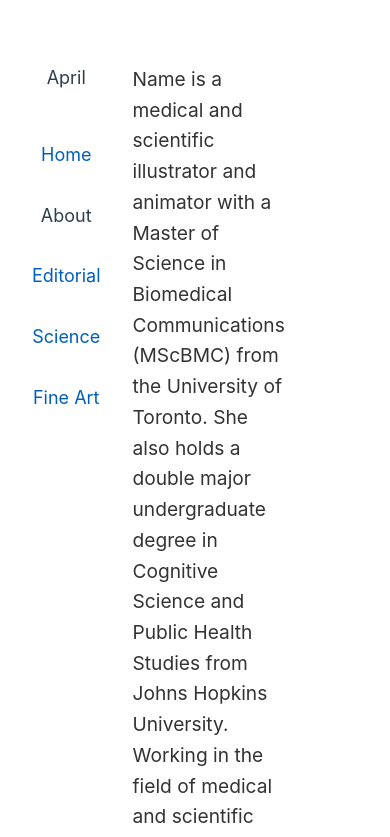
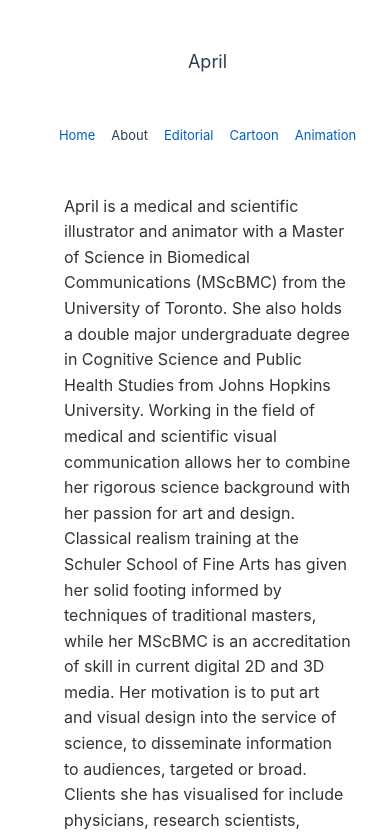
Before and after one commit to klthree/artist-site, a Vue app: page /about in a window 390 px wide. Shown: the top 837 px of the page. Built offline with nearby package versions, Linux system fonts and the light colour scheme; the HTML template or start-up script is replaced by a standard one.

Commit message:
Update menu handling with media queries. Adjust routing for different categories.

```diff
--- a/src/App.vue
+++ b/src/App.vue
@@ -7,11 +7,13 @@ import { RouterLink } from 'vue-router'
     <header>
       <nav>
         <h1>April</h1>
-        <RouterLink to="/home">Home</RouterLink>
-        <RouterLink to="/about">About</RouterLink>
-        <RouterLink to="/editorial">Editorial</RouterLink>
-        <RouterLink to="/science">Science</RouterLink>
-        <RouterLink to="/fineart">Fine Art</RouterLink>
+        <div class="links">
+          <RouterLink to="/home">Home</RouterLink>
+          <RouterLink to="/about">About</RouterLink>
+          <RouterLink to="/editorial">Editorial</RouterLink>
+          <RouterLink to="/cartoon">Cartoon</RouterLink>
+          <RouterLink to="/animation">Animation</RouterLink>
+        </div>
       </nav>
     </header>
     <RouterView />
@@ -24,13 +26,20 @@ import { RouterLink } from 'vue-router'
   width: 100vw;
   max-width: 90vw;
   min-height: 100vh;
-  padding-right: calc(var(--section-gap) / 2);
 }
 
 header {
   flex: 1 1 0;
   background: #ffffff;
   z-index: 1;
+}
+
+.links {
+  display: flex;
+  flex-direction: column;
+  align-items: center;
+  justify-content: center;
+  gap: 1rem;
 }
 
 h1 {
@@ -62,37 +71,46 @@ nav a {
   display: inline-block;
   padding: 1rem 0;
   font-size: large;
-  /* border-left: 1px solid var(--color-border); */
 }
 
 nav a:first-of-type {
   border: 0;
 }
 
-/* @media (min-width: 1024px) {
+@media (max-width: 600px) {
   header {
-    display: flex;
-    place-items: center;
-    padding-right: calc(var(--section-gap) / 2);
+  flex: 1 1 0;
+  background: #ffffff;
+  z-index: 1;
   }
 
-  .logo {
-    margin: 0 2rem 0 0;
+  .main-flex {
+    flex-direction: column;
+    align-items: center;
+    justify-content: center;
   }
 
-  header .wrapper {
-    display: flex;
-    place-items: flex-start;
-    flex-wrap: wrap;
+  .main-flex > *:not(header) {
+    width: 100%;
   }
 
   nav {
-    text-align: left;
-    margin-left: -1rem;
-    font-size: 1rem;
+    display: flex;
+    flex-direction: column;
+    margin-top: 1rem;
+    padding: 0;
+    justify-self: center
+  }
 
-    padding: 1rem 0;
-    margin-top: 1rem;
+  .links {
+    display: flex;
+    flex-direction: row;
+    gap: 1rem;
   }
-} */
+
+  .links * {
+    font-size: small;
+  }
+}
+
 </style>
--- a/src/router/index.ts
+++ b/src/router/index.ts
@@ -5,11 +5,15 @@ const router = createRouter({
   history: createWebHistory(import.meta.env.BASE_URL),
   routes: [
     {
+      path: '/',
+      redirect: '/home'
+    },
+    {
       path: '/:category',
-      name: 'home',
+      name: '',
       component: HomeView,
       meta: {
-        title: 'Art',
+        title: 'April Brust',
       },
       props: true
     },
@@ -18,8 +22,12 @@ const router = createRouter({
       name: 'about',
       component: () => import('../views/AboutView.vue'),
       meta: {
-        title: 'About',
+        title: 'About April',
       },
+    },
+    {
+      path: '/:catchAll(.*)',
+      redirect: '/home'
     }
   ],
 })
@@ -29,7 +37,7 @@ router.beforeEach((to, from, next) => {
   if (to.meta.title) {
     document.title = to.meta.title as string;
   } else {
-    document.title = 'April'; // Fallback title
+    document.title = 'April Brust'; // Fallback title
   }
   next();
 });
--- a/src/views/AboutView.vue
+++ b/src/views/AboutView.vue
@@ -1,6 +1,6 @@
 <template>
   <div class="about">
-    <section class="about-text">Name is a medical and scientific illustrator and animator with a Master of Science in Biomedical Communications (MScBMC) from the University of Toronto. She also holds a double major undergraduate degree in Cognitive Science and Public Health Studies from Johns Hopkins University.
+    <section class="about-text">April is a medical and scientific illustrator and animator with a Master of Science in Biomedical Communications (MScBMC) from the University of Toronto. She also holds a double major undergraduate degree in Cognitive Science and Public Health Studies from Johns Hopkins University.
 
 Working in the field of medical and scientific visual communication allows her to combine her rigorous science background with her passion for art and design. Classical realism training at the Schuler School of Fine Arts has given her solid footing informed by techniques of traditional masters, while her MScBMC is an accreditation of skill in current digital 2D and 3D media.
 
@@ -23,8 +23,6 @@ Her work has been published in the journal of Nature methods and has been recogn
 
 .about-text {
   max-width: 600px;
-  /* margin: 0 auto; */
-  /* padding: 0 1rem; */
   font-size: 1.2rem;
   line-height: 1.6;
 }
@@ -36,4 +34,11 @@ Her work has been published in the journal of Nature methods and has been recogn
     align-items: center;
   }
 }
+
+
+@media (max-width: 600px) {
+  .about-text {
+    font-size: medium;
+  }
+}
 </style>
```
